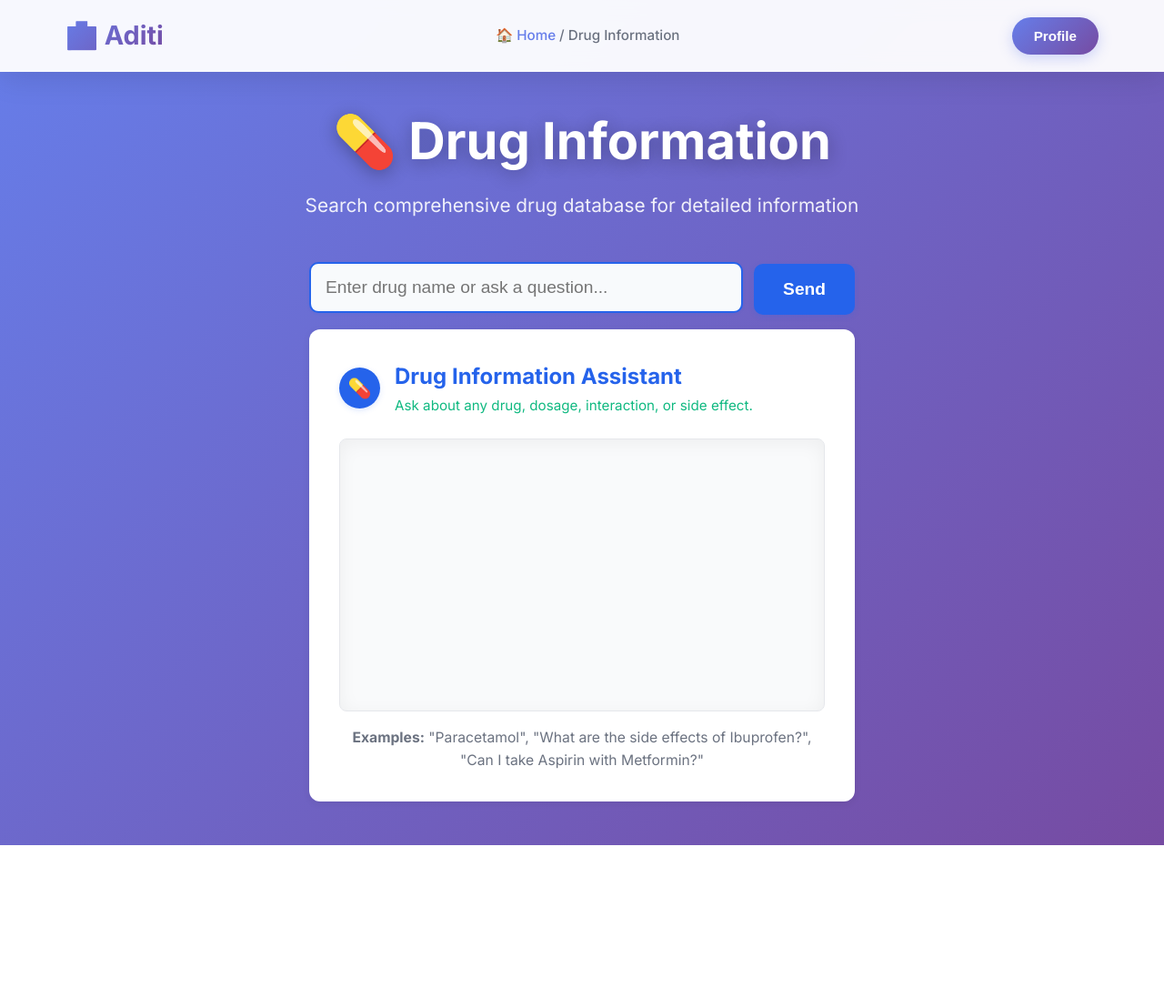
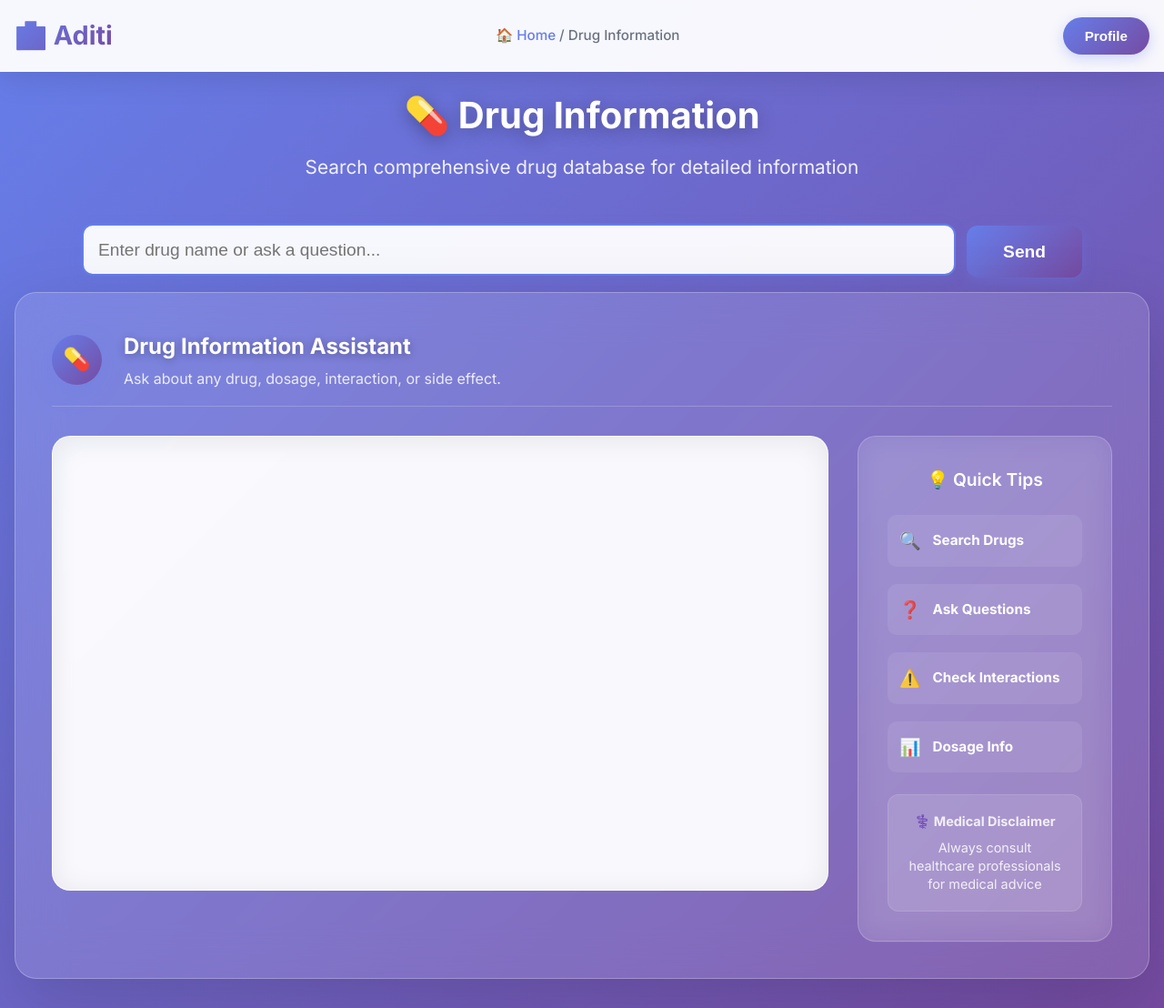
Before and after one commit to imDarshanGK/Drx.MediMate, a Flask app: page /drug-info-page in a window 1280 px wide. Shown: the whole page at 91% size. Before the commit the page ends 929 px from the top, so only its background shows below. Run offline with Flask 3, Linux system fonts and the light colour scheme; some libraries are stand-ins or nearby versions.

Commit message:
fill empty space in ui and implement drug autofill

```diff
--- a/backend/templates/drug_info.html
+++ b/backend/templates/drug_info.html
@@ -33,8 +33,9 @@
             box-shadow: 0 8px 32px rgba(0, 0, 0, 0.1);
         }
 
+        /* Modern Header - Wider */
         .header-content {
-            max-width: 1200px;
+            max-width: 1400px;
             margin: 0 auto;
             display: flex;
             justify-content: space-between;
@@ -171,9 +172,9 @@
             box-shadow: 0 4px 12px rgba(16, 185, 129, 0.3);
         }
 
-        /* Modern Container */
+        /* Modern Container - Wider for better space utilization */
         .container {
-            max-width: 900px;
+            max-width: 1400px;
             margin: 0 auto;
             padding: 2rem;
         }
@@ -246,6 +247,8 @@
             border-radius: 24px;
             padding: 2.5rem;
             box-shadow: 0 20px 60px rgba(0, 0, 0, 0.1);
+            width: 100%;
+            max-width: none;
         }
 
         /* Modern Chat Section */
@@ -282,7 +285,7 @@
         }
 
         .message-container {
-            height: 350px;
+            height: 500px;
             overflow-y: auto;
             padding: 1.5rem;
             background: rgba(255, 255, 255, 0.95);
@@ -290,6 +293,7 @@
             border-radius: 16px;
             margin-bottom: 1.5rem;
             box-shadow: inset 0 4px 20px rgba(0, 0, 0, 0.05);
+            min-height: 500px;
         }
 
         .message {
@@ -334,8 +338,59 @@
             to { transform: rotate(360deg); }
         }
 
-        /* Responsive Design */
-        @media (max-width: 768px) {
+        /* Drug Autocomplete Suggestions */
+        .drug-autocomplete-suggestions {
+            position: absolute;
+            background: rgba(255, 255, 255, 0.98);
+            backdrop-filter: blur(10px);
+            border: 1px solid rgba(102, 126, 234, 0.2);
+            border-radius: 0 0 12px 12px;
+            max-height: 200px;
+            overflow-y: auto;
+            width: 100%;
+            z-index: 1000;
+            list-style: none;
+            margin: 0;
+            padding: 0;
+            display: none;
+            box-shadow: 0 8px 25px rgba(0, 0, 0, 0.15);
+            top: 100%;
+            left: 0;
+            border-top: none;
+            text-align: left;
+        }
+
+        .drug-autocomplete-suggestions li {
+            padding: 0.75rem 1rem;
+            cursor: pointer;
+            border-bottom: 1px solid rgba(0, 0, 0, 0.08);
+            transition: all 0.2s ease;
+        }
+
+        .drug-autocomplete-suggestions li:hover,
+        .drug-autocomplete-suggestions li.selected {
+            background: linear-gradient(135deg, #667eea 0%, #764ba2 100%);
+            color: white;
+            font-weight: 500;
+        }
+
+        .drug-autocomplete-suggestions li:last-child {
+            border-bottom: none;
+            border-radius: 0 0 12px 12px;
+        }
+
+        /* Input container for autocomplete positioning */
+        .input-container {
+            position: relative;
+            display: flex;
+            gap: 0.75rem;
+            align-items: stretch;
+        }
+
+        .input-wrapper {
+            position: relative;
+            flex: 1;
+        }
             .header-content {
                 padding: 0 1rem;
             }
@@ -353,14 +408,14 @@
             }
 
             .message-container {
-                height: 250px;
+                height: 300px;
             }
 
             .search-input, .send-button {
                 font-size: 1.1rem;
                 padding: 1rem 1.25rem;
             }
-        }
+
     </style>
 </head>
 <body>
@@ -392,28 +447,67 @@
         <h1 class="page-title">💊 Drug Information</h1>
         <p class="page-subtitle">Search comprehensive drug database for detailed information</p>
 
-        <!-- Input field moved above everything else -->
-        <div style="max-width:600px; margin:1rem auto 0 auto; text-align:center;">
-            <div class="input-container" style="display:flex; gap:0.75rem; margin-bottom:1rem;">
-                <input type="text" id="userInput" class="search-input drug-autocomplete" placeholder="Enter drug name or ask a question..." autofocus style="flex:1; padding:0.95rem 1rem; border:2px solid #2563eb; border-radius:10px; font-size:1.2rem; background:#f8fafc; box-shadow:0 1px 3px rgba(37,99,235,0.1);">
-                <button class="send-button" id="sendBtn" onclick="sendMessage()" style="background:#2563eb; color:white; border:none; padding:0.95rem 2rem; border-radius:10px; cursor:pointer; font-weight:600; font-size:1.2rem; box-shadow:0 2px 6px rgba(37,99,235,0.20);">Send</button>
+            <!-- Input field moved above everything else -->
+        <div style="width: 100%; margin:1rem auto 0 auto; position:relative;">
+            <div class="input-container" style="display:flex; gap:0.75rem; margin-bottom:1rem; max-width:1100px; margin-left:auto; margin-right:auto; position:relative;">
+                <div class="input-wrapper" style="position:relative; flex:1; text-align:left;">
+                    <input type="text" id="userInput" class="search-input drug-autocomplete" placeholder="Enter drug name or ask a question..." autofocus style="width:100%; padding:0.95rem 1rem; border:2px solid #667eea; border-radius:12px; font-size:1.2rem; background:rgba(255,255,255,0.95); backdrop-filter:blur(10px); box-shadow:0 4px 15px rgba(102,126,234,0.15); transition:all 0.3s ease;">
+                    <!-- Autocomplete suggestions positioned relative to input -->
+                    <ul class="drug-autocomplete-suggestions" id="drugSuggestions" style="position:absolute; top:100%; left:0; width:100%; background:rgba(255,255,255,0.98); backdrop-filter:blur(10px); border:1px solid rgba(102,126,234,0.2); border-radius:0 0 12px 12px; box-shadow:0 8px 25px rgba(0,0,0,0.15); z-index:1000; display:none; list-style:none; margin:0; padding:0; text-align:left;"></ul>
+                </div>
+                <button class="send-button" id="sendBtn" onclick="sendMessage()" style="background:linear-gradient(135deg, #667eea 0%, #764ba2 100%); color:white; border:none; padding:0.95rem 2.5rem; border-radius:12px; cursor:pointer; font-weight:600; font-size:1.2rem; box-shadow:0 4px 15px rgba(102,126,234,0.3); transition:all 0.3s ease; white-space:nowrap;">Send</button>
+            </div>
+        </div>        <!-- Professional UI section -->
+        <div class="search-section" style="width: 100%; margin:1rem auto; background:rgba(255, 255, 255, 0.12); backdrop-filter:blur(25px); border:1px solid rgba(255, 255, 255, 0.25); border-radius:24px; padding:2.5rem; box-shadow:0 25px 80px rgba(0, 0, 0, 0.15);">
+            <div class="chat-header" style="display:flex; align-items:center; gap:1.5rem; margin-bottom:2rem; padding-bottom:1rem; border-bottom:1px solid rgba(255,255,255,0.2);">
+                <div class="chat-avatar" style="width:55px; height:55px; background:linear-gradient(135deg, #667eea 0%, #764ba2 100%); border-radius:50%; display:flex; align-items:center; justify-content:center; color:white; font-size:1.5rem; box-shadow:0 8px 25px rgba(102,126,234,0.3);">💊</div>
+                <div class="chat-info">
+                    <h3 style="margin:0; color:white; font-weight:700; font-size:1.5rem; text-shadow:0 2px 10px rgba(0,0,0,0.3);">Drug Information Assistant</h3>
+                    <div class="chat-status" style="color:rgba(255,255,255,0.85); font-size:1rem; margin-top:0.25rem;">Ask about any drug, dosage, interaction, or side effect.</div>
+                </div>
+            </div>
+            <!-- Answer/Chat Box Below - Expanded with side info -->
+            <div style="display: flex; gap: 2rem; align-items: stretch;">
+                <div id="chatbox" class="message-container" style="flex: 1; height:500px; overflow-y:auto; background:rgba(255, 255, 255, 0.95); backdrop-filter:blur(15px); border-radius:20px; padding:2rem; box-shadow:inset 0 4px 30px rgba(0, 0, 0, 0.08); border:1px solid rgba(255,255,255,0.3);">
+                </div>
+                <!-- Side information panel -->
+                <div class="side-panel" style="width: 280px; background:rgba(255, 255, 255, 0.1); backdrop-filter:blur(15px); border-radius:20px; padding:2rem; border:1px solid rgba(255,255,255,0.2);">
+                    <h4 style="color: white; margin-top: 0; margin-bottom: 1.5rem; font-size: 1.2rem; font-weight: 600; text-align: center;">💡 Quick Tips</h4>
+                    <div style="color: rgba(255,255,255,0.9); font-size: 0.95rem; line-height: 1.6;">
+                        <div style="display: flex; align-items: center; margin-bottom: 1.2rem; padding: 0.8rem; background: rgba(255,255,255,0.08); border-radius: 10px;">
+                            <span style="font-size: 1.2rem; margin-right: 0.8rem;">🔍</span>
+                            <div>
+                                <strong style="display: block; color: white;">Search Drugs</strong>
+                            </div>
+                        </div>
+                        <div style="display: flex; align-items: center; margin-bottom: 1.2rem; padding: 0.8rem; background: rgba(255,255,255,0.08); border-radius: 10px;">
+                            <span style="font-size: 1.2rem; margin-right: 0.8rem;">❓</span>
+                            <div>
+                                <strong style="display: block; color: white;">Ask Questions</strong>
+                            </div>
+                        </div>
+                        <div style="display: flex; align-items: center; margin-bottom: 1.2rem; padding: 0.8rem; background: rgba(255,255,255,0.08); border-radius: 10px;">
+                            <span style="font-size: 1.2rem; margin-right: 0.8rem;">⚠️</span>
+                            <div>
+                                <strong style="display: block; color: white;">Check Interactions</strong>
+                            </div>
+                        </div>
+                        <div style="display: flex; align-items: center; margin-bottom: 1.5rem; padding: 0.8rem; background: rgba(255,255,255,0.08); border-radius: 10px;">
+                            <span style="font-size: 1.2rem; margin-right: 0.8rem;">📊</span>
+                            <div>
+                                <strong style="display: block; color: white;">Dosage Info</strong>
+                            </div>
+                        </div>
+                    </div>
+                    <div style="margin-top: 1.5rem; padding: 1.2rem; background: rgba(255,255,255,0.12); border-radius: 12px; border: 1px solid rgba(255,255,255,0.1);">
+                        <p style="color: rgba(255,255,255,0.85); font-size: 0.9rem; margin: 0; text-align: center; line-height: 1.4;">
+                            <strong style="display: block; margin-bottom: 0.5rem;">⚕️ Medical Disclaimer</strong>
+                            Always consult healthcare professionals for medical advice
+                        </p>
+                    </div>
+                </div>
             </div>
         </div>
-
-        <!-- Professional UI section -->
-        <div class="search-section" style="max-width:600px; margin:1rem auto; background:white; border-radius:12px; box-shadow:0 2px 8px rgba(0,0,0,0.07); padding:2rem;">
-            <div class="chat-header" style="display:flex; align-items:center; gap:1rem; margin-bottom:1.5rem;">
-                <div class="chat-avatar" style="width:45px; height:45px; background:#2563eb; border-radius:50%; display:flex; align-items:center; justify-content:center; color:white; font-size:1.3rem; box-shadow:0 2px 6px rgba(37,99,235,0.15);">💊</div>
-                <div class="chat-info">
-                    <h3 style="margin:0; color:#2563eb; font-weight:700;">Drug Information Assistant</h3>
-                    <div class="chat-status" style="color:#10b981; font-size:0.95rem;">Ask about any drug, dosage, interaction, or side effect.</div>
-                </div>
-            </div>
-            <!-- Answer/Chat Box Below -->
-            <div id="chatbox" class="message-container" style="height:300px; overflow-y:auto; background:#f9fafb; border:1px solid #e5e7eb; border-radius:8px; padding:1rem; margin-bottom:1rem;">
-            </div>
-            <div class="search-examples" style="text-align:center; margin-top:0.5rem; color:#6b7280; font-size:0.98rem;">
-                <strong>Examples:</strong> "Paracetamol", "What are the side effects of Ibuprofen?", "Can I take Aspirin with Metformin?"
             </div>
         </div>
     </div>
```
